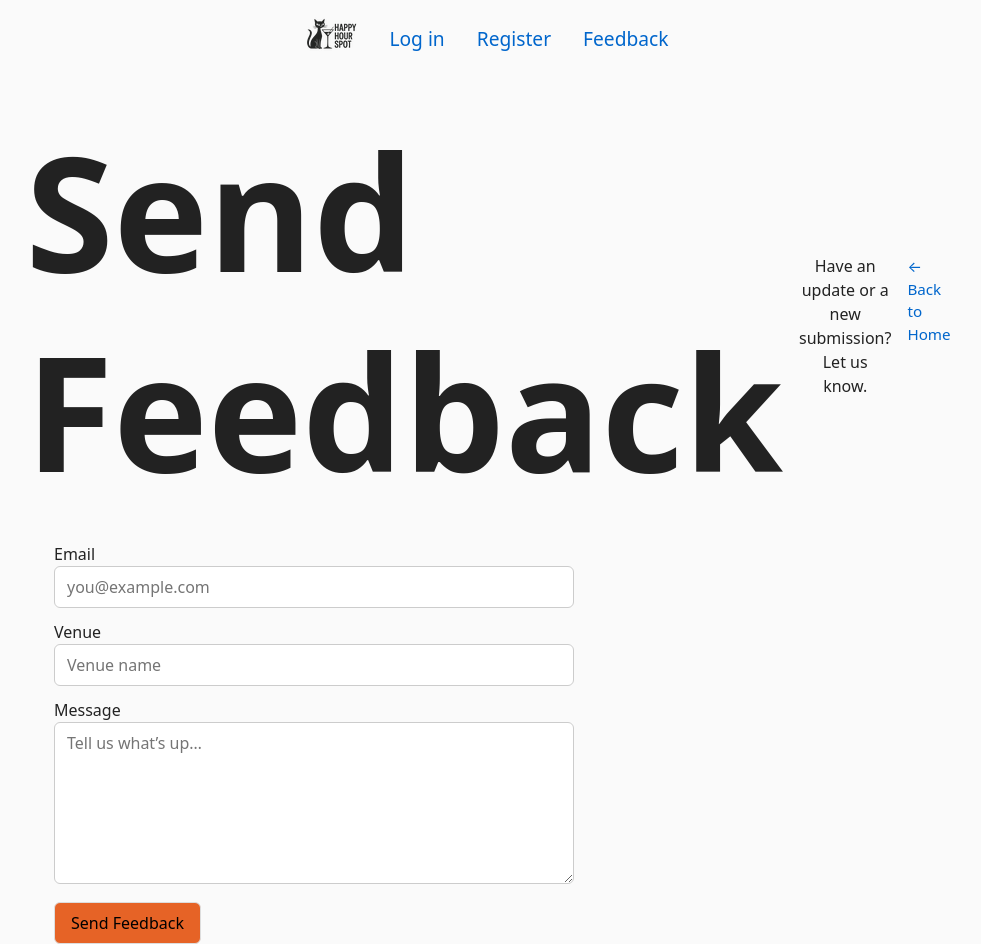
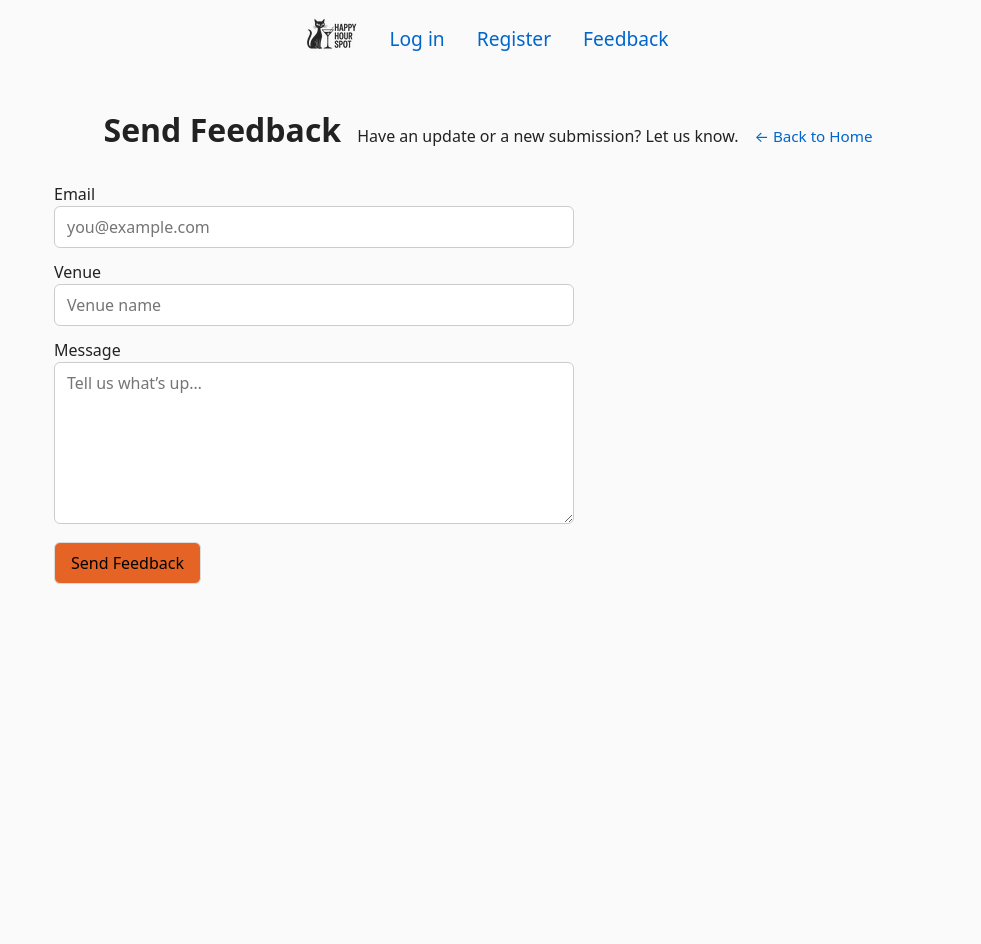
Before and after one commit to shana202/happyhourspot, a React (Vite) app in the folder client/: page /feedback in a window 1280 px wide. Shown: the whole page, without its empty margins (152-1133 px from the left). After the commit the page ends 800 px from the top, so only its background shows below. Built offline with nearby package versions, Linux system fonts and the light colour scheme; no server answers.

Commit message:
undo test

```diff
--- a/client/src/pages/City.css
+++ b/client/src/pages/City.css
@@ -13,7 +13,7 @@
   }
 
   .city-header h1 {
-    font-size: 10rem;
+    font-size: 2rem;
   }
 
   .city-back {
```
